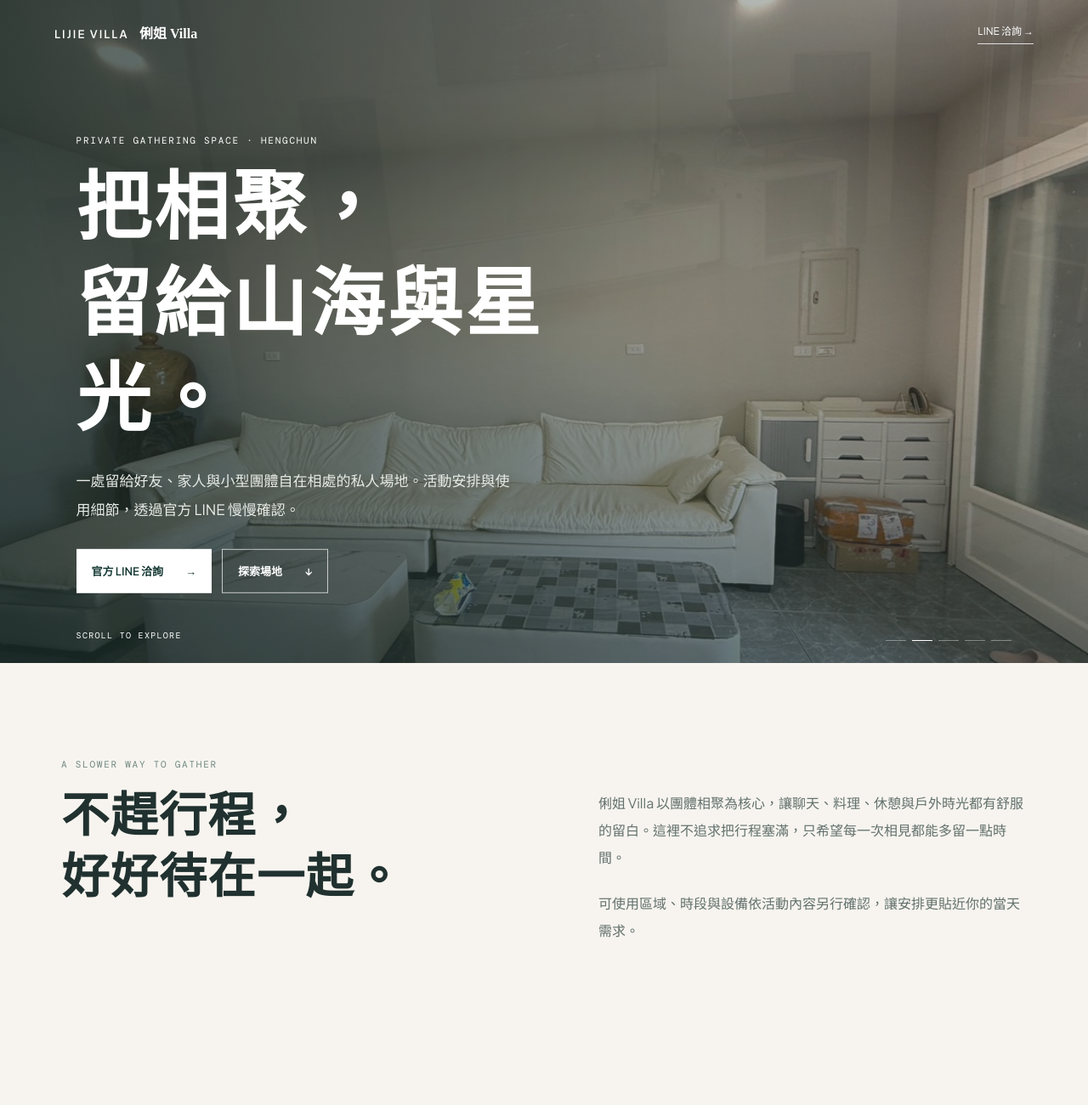
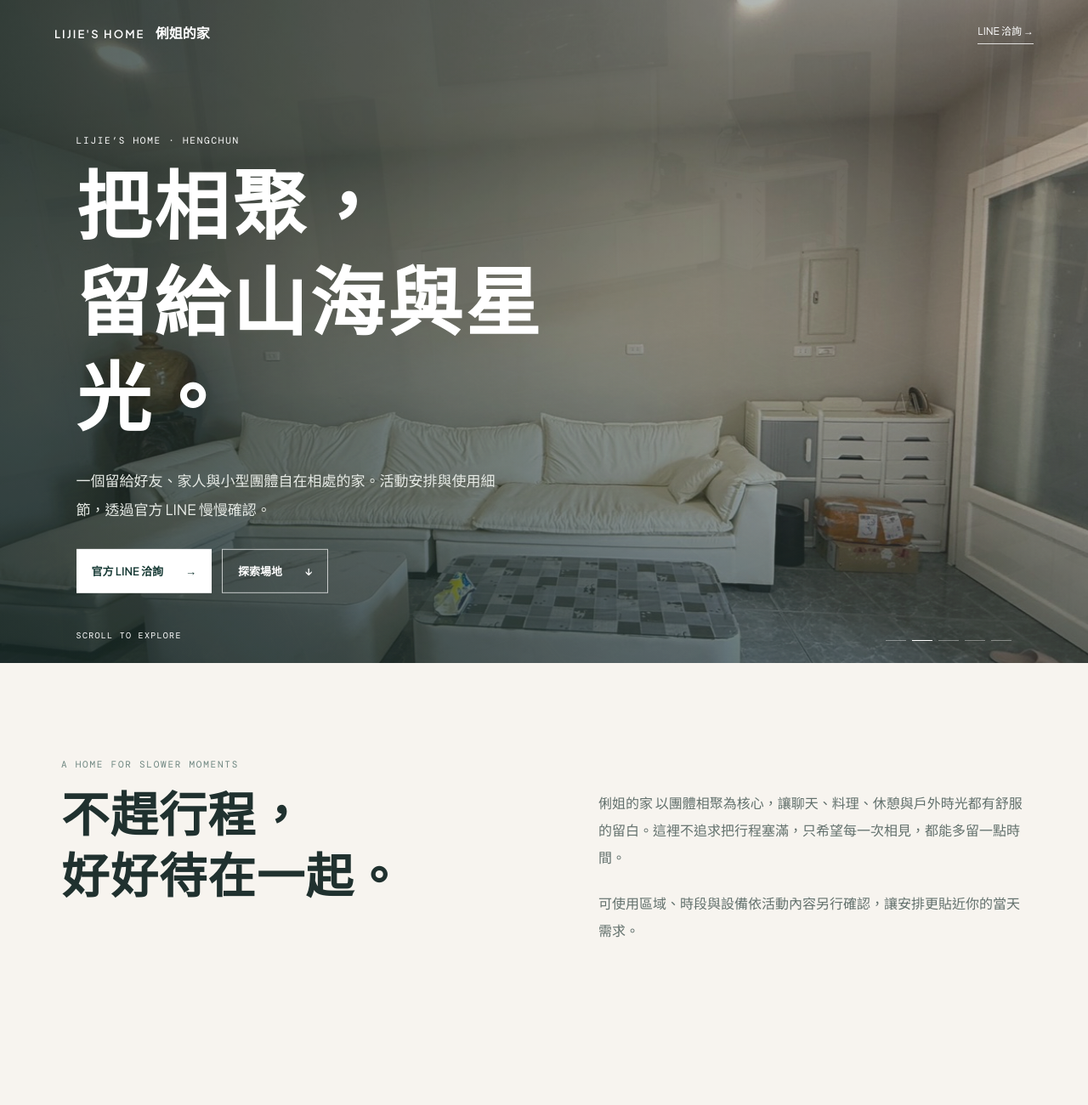
Before and after one commit to a0955523155-pixel/lijie-website, a plain HTML site: page index.html in a window 1280 px wide. Shown: the top 1300 px of the page at 85% size. Drawn offline with nearby package versions, Linux system fonts and the light colour scheme.

Commit message:
Rebrand homepage as Lijie's Home

```diff
--- a/index.html
+++ b/index.html
@@ -4,9 +4,9 @@
   <meta charset="UTF-8">
   <meta name="viewport" content="width=device-width, initial-scale=1.0">
   <meta name="theme-color" content="#173a35">
-  <title>俐姐 Villa｜私人團體活動場地</title>
-  <meta name="description" content="俐姐 Villa 是位於恆春的私人團體活動場地。活動日期、人數、設備與可使用範圍，歡迎透過官方 LINE 洽詢確認。">
-  <meta property="og:title" content="俐姐 Villa｜私人團體活動場地">
+  <title>俐姐的家｜私人團體活動場地</title>
+  <meta name="description" content="俐姐的家 是位於恆春的私人團體活動場地。活動日期、人數、設備與可使用範圍，歡迎透過官方 LINE 洽詢確認。">
+  <meta property="og:title" content="俐姐的家｜私人團體活動場地">
   <meta property="og:description" content="把相聚留給山海與星光。活動日期、使用時段與場地安排，請透過官方 LINE 洽詢。">
   <meta property="og:image" content="images/villa-hero-1-new.jpg">
   <meta name="robots" content="noindex, nofollow">
@@ -22,7 +22,7 @@
 <body>
   <header class="hero" id="top">
     <nav class="nav">
-      <a class="brand" href="#top">LIJIE VILLA <b>俐姐 Villa</b></a>
+      <a class="brand" href="#top">LIJIE'S HOME <b>俐姐的家</b></a>
       <a class="back" href="https://line.me/ti/p/~080meayj" target="_blank" rel="noopener noreferrer">LINE 洽詢 →</a>
     </nav>
     <div class="slides" aria-label="場地相片輪播">
@@ -33,9 +33,9 @@
       <div class="slide" style="background-image:url('images/villa-hero-5.jpg')"></div>
     </div>
     <div class="hero-inner">
-      <p class="eyebrow">PRIVATE GATHERING SPACE · HENGCHUN</p>
+      <p class="eyebrow">LIJIE’S HOME · HENGCHUN</p>
       <h1>把相聚，<br>留給山海與星光。</h1>
-      <p class="hero-copy">一處留給好友、家人與小型團體自在相處的私人場地。活動安排與使用細節，透過官方 LINE 慢慢確認。</p>
+      <p class="hero-copy">一個留給好友、家人與小型團體自在相處的家。活動安排與使用細節，透過官方 LINE 慢慢確認。</p>
       <div class="hero-actions">
         <a class="button button-primary" href="https://line.me/ti/p/~080meayj" target="_blank" rel="noopener noreferrer">官方 LINE 洽詢 <span>→</span></a>
         <a class="button button-ghost" href="#space">探索場地 <span>↓</span></a>
@@ -45,8 +45,8 @@
   </header>
   <main>
     <section class="section intro" id="space">
-      <div><p class="eyebrow eyebrow-dark">A SLOWER WAY TO GATHER</p><h2>不趕行程，<br>好好待在一起。</h2></div>
-      <div class="intro-body"><p>俐姐 Villa 以團體相聚為核心，讓聊天、料理、休憩與戶外時光都有舒服的留白。這裡不追求把行程塞滿，只希望每一次相見都能多留一點時間。</p><p>可使用區域、時段與設備依活動內容另行確認，讓安排更貼近你的當天需求。</p></div>
+      <div><p class="eyebrow eyebrow-dark">A HOME FOR SLOWER MOMENTS</p><h2>不趕行程，<br>好好待在一起。</h2></div>
+      <div class="intro-body"><p>俐姐的家 以團體相聚為核心，讓聊天、料理、休憩與戶外時光都有舒服的留白。這裡不追求把行程塞滿，只希望每一次相見，都能多留一點時間。</p><p>可使用區域、時段與設備依活動內容另行確認，讓安排更貼近你的當天需求。</p></div>
     </section>
     <section class="section" style="padding-top:0"><div class="facts"><div class="fact"><strong>團體相聚</strong><span>依活動需求洽詢安排</span></div><div class="fact"><strong>自然環境</strong><span>山海景色與夜晚星空</span></div><div class="fact"><strong>預約洽詢</strong><span>官方 LINE 一對一確認</span></div></div></section>
     <section class="dark-section"><div class="heading"><p class="eyebrow">SPACE & MOMENTS</p><h2>為相聚，準備剛剛好的場景。</h2><p>動靜之間，各自有舒服的位置；實際設備與使用方式將於洽詢時說明。</p></div><div class="facilities"><article class="facility"><img src="images/fac-ktv.jpg" alt="影音交流空間"><div class="facility-info"><h3><i class="fa-solid fa-microphone-lines"></i>影音交流空間</h3><p>大螢幕與音響，讓歡聚更有節奏。</p></div></article><article class="facility"><img src="images/fac-mahjong.jpg" alt="休閒交流空間"><div class="facility-info"><h3><i class="fa-solid fa-dice"></i>休閒交流空間</h3><p>一起聊天、遊戲，慢慢度過午後。</p></div></article><article class="facility"><img src="images/fac-pool.jpg" alt="戶外戲水與休憩區"><div class="facility-info"><h3><i class="fa-solid fa-water"></i>戶外戲水與休憩</h3><p>夏日裡的一點清涼與放鬆。</p></div></article><article class="facility"><img src="images/fac-bbq.jpg" alt="戶外料理區"><div class="facility-info"><h3><i class="fa-solid fa-fire-burner"></i>戶外料理區</h3><p>餐敘與戶外時光的自在延伸。</p></div></article></div></section>
@@ -54,7 +54,7 @@
     <section class="section nearby"><div class="heading"><p class="eyebrow eyebrow-dark">AROUND THE VILLA</p><h2>把恆春的日常，放進行程裡。</h2></div><div class="nearby-grid"><article class="nearby-card"><h3><i class="fa-solid fa-store"></i>便利生活</h3><ul><li><span>7-ELEVEN 便利商店</span><small>車程約 3 分鐘</small></li><li><span>Hi-Life 萊爾富</span><small>車程約 3 分鐘</small></li></ul></article><article class="nearby-card"><h3><i class="fa-solid fa-utensils"></i>在地美食</h3><ul><li><span>阿利海產</span><small>車程約 2 分鐘</small></li><li><span>漁之香海產</span><small>車程約 2 分鐘</small></li><li><span>邱家生魚片</span><small>車程約 5 分鐘</small></li></ul></article><article class="nearby-card"><h3><i class="fa-solid fa-umbrella-beach"></i>海岸景點</h3><ul><li><span>大光沙灘</span><small>車程約 4 分鐘</small></li><li><span>後壁湖漁港</span><small>車程約 5 分鐘</small></li><li><span>觀光半潛艇</span><small>車程約 5 分鐘</small></li></ul></article></div></section>
     <section class="cta"><p class="eyebrow">LET'S PLAN YOUR DAY</p><h2>想約一個剛剛好的日子？</h2><p>加入官方 LINE，告訴我們日期、人數與活動想像；我們將回覆可行的場地使用安排。</p><a class="line-button" href="https://line.me/ti/p/~080meayj" target="_blank" rel="noopener noreferrer"><span class="line-mark">LINE</span> 加入官方帳號洽詢 <span>→</span></a></section>
   </main>
-  <footer><p>© 2026 LIJIE VILLA · Managed by Five Point One Property Management</p><p>本頁僅為私人團體活動場地資訊展示，採預約洽詢制。使用日期、時段、活動內容、可使用區域及現場規範，以雙方確認內容為準；如涉及住宿、餐飲或其他受管制服務，請依當地法令及所需許可另行安排。</p></footer>
+  <footer><p>© 2026 俐姐的家 · PRIVATE GATHERING SPACE</p><p>本頁僅為私人團體活動場地資訊展示，採預約洽詢制。使用日期、時段、活動內容、可使用區域及現場規範，以雙方確認內容為準；如涉及住宿、餐飲或其他受管制服務，請依當地法令及所需許可另行安排。</p></footer>
   <script>
     const slides=[...document.querySelectorAll('.slide')],dots=[...document.querySelectorAll('.dot')];let current=0,timer;
     function showSlide(next){slides[current].classList.remove('active');dots[current].classList.remove('active');current=(next+slides.length)%slides.length;slides[current].classList.add('active');dots[current].classList.add('active')}
```
